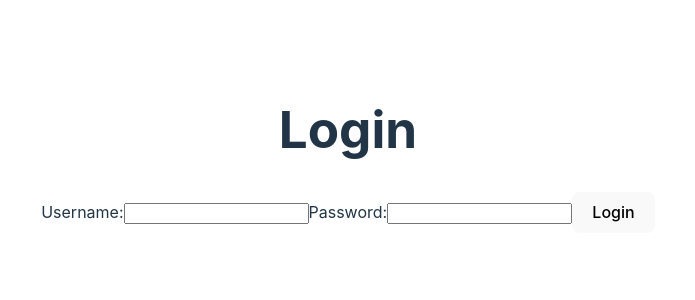
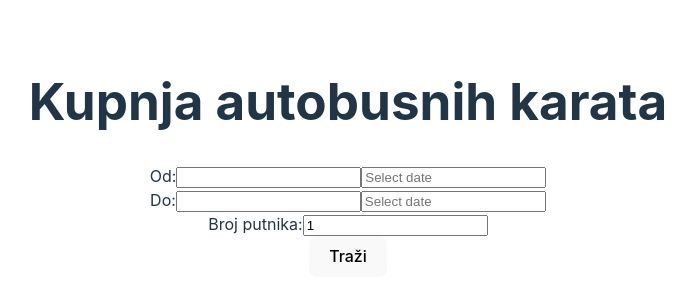
Before and after one commit to KristinaBilonic/upi-projekt, a React (Vite) app in the folder projekt/: page / in a window 1280 px wide. Shown: the part 242-542 px from the top of the page, without its empty margins (292-987 px from the left). Built offline with nearby package versions, Linux system fonts and the light colour scheme.

Commit message:
Dodana naslovnica

```diff
--- a/projekt/package.json
+++ b/projekt/package.json
@@ -18,6 +18,7 @@
     "mongodb": "^6.12.0",
     "mongoose": "^8.9.5",
     "react": "^18.3.1",
+    "react-datepicker": "^7.6.0",
     "react-dom": "^18.3.1"
   },
   "devDependencies": {
--- a/projekt/src/App.jsx
+++ b/projekt/src/App.jsx
@@ -1,10 +1,11 @@
 import './App.css';
 import Login from './Login';
+import Home from './Home';
 
 function App() {
   return (
     <div className="App">
-      <Login></Login>
+      <Home></Home>
     </div>
   );
 }
--- /dev/null
+++ b/projekt/src/Home.jsx
@@ -0,0 +1,66 @@
+import React, { useState } from 'react';
+import DatePicker from 'react-datepicker';
+import 'react-datepicker/dist/react-datepicker.css';
+
+const Home = () => {
+  const [fromLocation, setFromLocation] = useState('');
+  const [fromDate, setFromDate] = useState(null);
+  const [toLocation, setToLocation] = useState('');
+  const [toDate, setToDate] = useState(null);
+  const [passengers, setPassengers] = useState(1);
+
+  const handleSearch = () => {
+    console.log('From:', fromLocation, 'Date:', fromDate);
+    console.log('To:', toLocation, 'Date:', toDate);
+    console.log('Passengers:', passengers);
+  };
+
+  return (
+    <div>
+      <h1>Kupnja autobusnih karata</h1>
+      <div>
+        <label htmlFor="fromLocation">Od:</label>
+        <input
+          type="text"
+          id="fromLocation"
+          value={fromLocation}
+          onChange={(e) => setFromLocation(e.target.value)}
+        />
+        <DatePicker
+          selected={fromDate}
+          onChange={(date) => setFromDate(date)}
+          dateFormat="dd/MM/yyyy"
+          placeholderText="Select date"
+        />
+      </div>
+      <div>
+        <label htmlFor="toLocation">Do:</label>
+        <input
+          type="text"
+          id="toLocation"
+          value={toLocation}
+          onChange={(e) => setToLocation(e.target.value)}
+        />
+        <DatePicker
+          selected={toDate}
+          onChange={(date) => setToDate(date)}
+          dateFormat="dd/MM/yyyy"
+          placeholderText="Select date"
+        />
+      </div>
+      <div>
+        <label htmlFor="passengers">Broj putnika:</label>
+        <input
+          type="number"
+          id="passengers"
+          value={passengers}
+          onChange={(e) => setPassengers(e.target.value)}
+          min={1}
+        />
+      </div>
+      <button onClick={handleSearch}>Traži</button>
+    </div>
+  );
+};
+
+export default Home;
```
Also changed, not shown: 1 other file (tests, documents, lock files or other folders).
